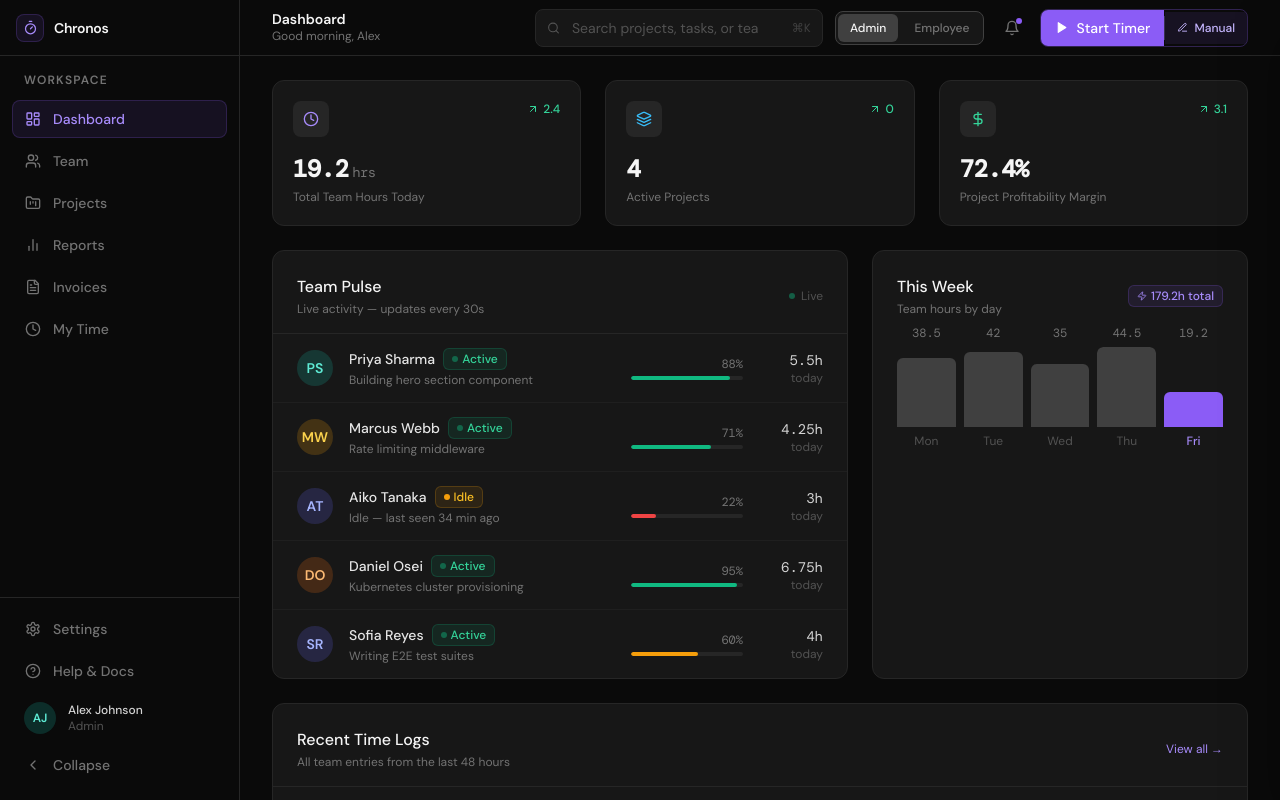
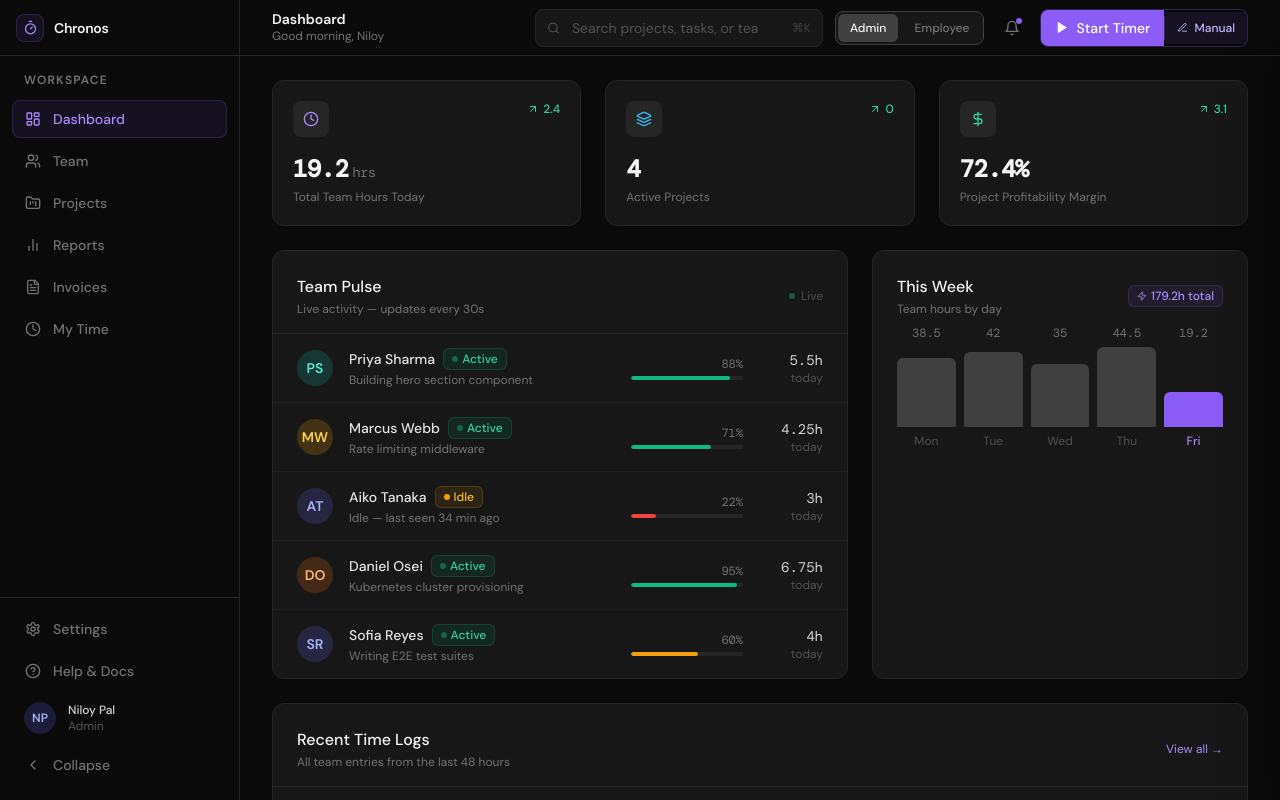
Before and after one commit to NiL4gh/chronos-app, a React (Vite) app: page /dashboard in a window 1280 px wide. Built offline with nearby package versions, Linux system fonts and the light colour scheme.

Commit message:
Changed admin name from Alex Johnson to Niloy Pal across the app.

```diff
--- a/src/components/layout/AppShell.jsx
+++ b/src/components/layout/AppShell.jsx
@@ -56,7 +56,7 @@ const AppShell = ({ role = 'admin', onRoleChange }) => {
             <div className="mb-6 flex items-center justify-between px-4 py-3 rounded-lg border border-amber-500/20 bg-amber-500/5">
               <div className="flex items-center gap-2.5">
                 <div className="w-1.5 h-1.5 rounded-full bg-amber-400 animate-pulse-dot" />
-                <p className="text-xs font-medium text-amber-400">Viewing as Employee — Alex Johnson</p>
+                <p className="text-xs font-medium text-amber-400">Viewing as Employee — Niloy Pal</p>
                 <p className="text-xs text-neutral-500">You are seeing the restricted employee interface.</p>
               </div>
               <button
--- a/src/components/layout/Sidebar.jsx
+++ b/src/components/layout/Sidebar.jsx
@@ -78,9 +78,9 @@ const Sidebar = ({ collapsed, onToggle, role = 'admin' }) => {
         {/* User stub */}
         {!collapsed && (
           <div className="flex items-center gap-3 px-3 py-2 mt-1">
-            <Avatar name="Alex Johnson" size="sm" />
+            <Avatar name="Niloy Pal" size="sm" />
             <div className="flex-1 min-w-0">
-              <p className="text-xs font-medium text-neutral-300 truncate">Alex Johnson</p>
+              <p className="text-xs font-medium text-neutral-300 truncate">Niloy Pal</p>
               <p className="text-xs text-neutral-600 truncate capitalize">{role}</p>
             </div>
           </div>
--- a/src/components/layout/Topbar.jsx
+++ b/src/components/layout/Topbar.jsx
@@ -2,7 +2,7 @@ import { useLocation } from 'react-router-dom';
 import { Search, Bell, Play, PenLine } from 'lucide-react';
 
 const PAGE_META = {
-  '/dashboard': { title: 'Dashboard', subtitle: 'Good morning, Alex' },
+  '/dashboard': { title: 'Dashboard', subtitle: 'Good morning, Niloy' },
   '/team': { title: 'Team', subtitle: 'Manage your workspace members' },
   '/projects': { title: 'Projects', subtitle: 'Track goals and project health' },
   '/reports': { title: 'Reports', subtitle: 'Time and billing analytics' },
```
Also changed, not shown: 1 other file (tests, documents, lock files or other folders).
